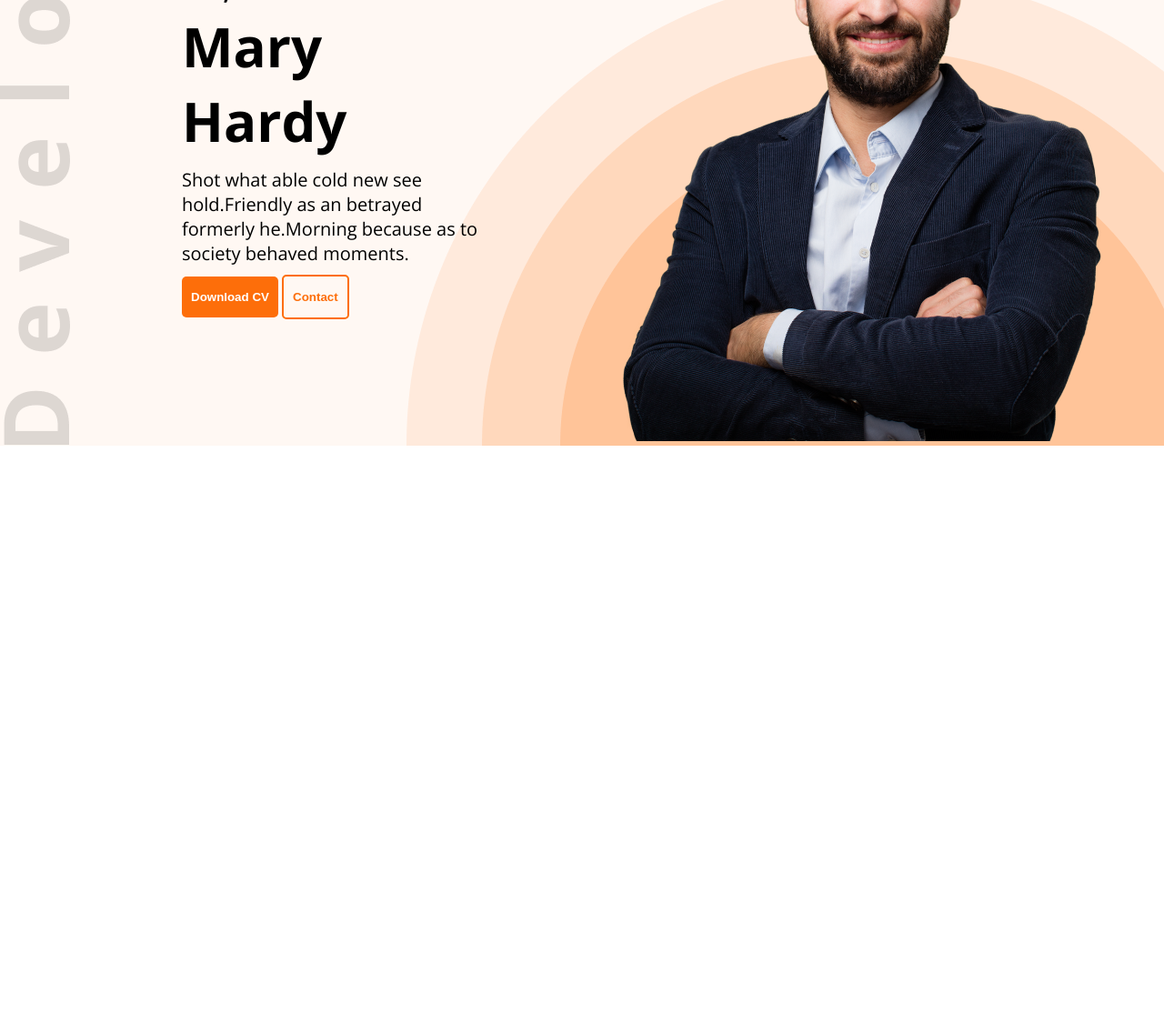
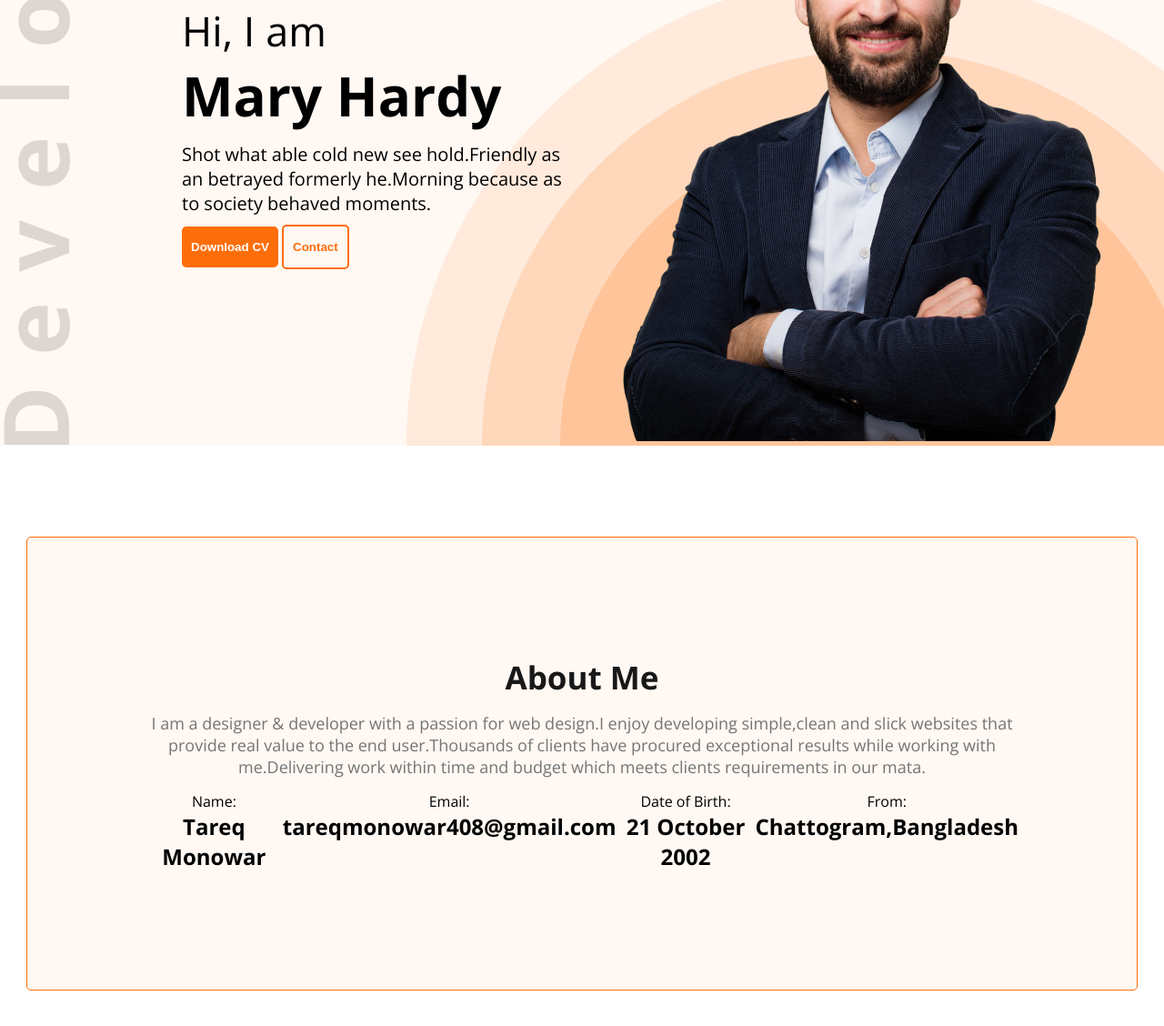
Before and after one commit to tareq609/web-developer-portfolio, a plain HTML site: page index.html in a window 1280 px wide. Shown: the part 282-1410 px from the top of the page at 91% size. Before the commit the page ends 800 px from the top, so only its background shows below. Drawn offline with nearby package versions, Linux system fonts and the light colour scheme.

Commit message:
about section done

```diff
--- a/index.html
+++ b/index.html
@@ -33,7 +33,28 @@
         </div>
     </header>
     <main>
-
+        <section class="about-me">
+                <h1 class="section-title">About Me</h1>
+                <p class="section-description">I am a designer & developer with a passion for web design.I enjoy developing simple,clean and slick websites that provide real value to the end user.Thousands of clients have procured exceptional results while working with me.Delivering work within time and budget which meets clients requirements in our mata.</p>
+                <div class="abot-info">
+                    <div>
+                        <p>Name:</p>
+                        <h2>Tareq Monowar</h2>
+                    </div>
+                    <div>
+                        <p>Email:</p>
+                        <h2>tareqmonowar408@gmail.com</h2>
+                    </div>
+                    <div>
+                        <p>Date of Birth:</p>
+                        <h2>21 October 2002</h2>
+                    </div>
+                    <div>
+                        <p>From:</p>
+                        <h2>Chattogram,Bangladesh</h2>
+                    </div>
+                </div>
+        </section>
     </main>
     <footer>
 
--- a/styles/style.css
+++ b/styles/style.css
@@ -84,6 +84,30 @@ nav a{
   background-color: #FFF8F3;
   font-weight: 700;
 }
-.banner-content h2,h1,p{
+
+.about-me{
+  padding: 130px;
+  background-color: #FFF8F3;
   width: 75%;
+  margin: 100px auto;
+  border-radius: 5px;
+  border:1px solid #FD6E0A;
 }
+.section-title{
+  color: #181818;
+  text-align: center;
+  font-size: 35px;
+  font-weight: 700;
+}
+.section-description{
+  color: #757575;
+  text-align: center;
+  font-size: 18px;
+  margin: 15px 0;
+  line-height: 24px;
+}
+.abot-info{
+  display: flex;
+  text-align: center;
+  justify-content: space-around;
+}
```
